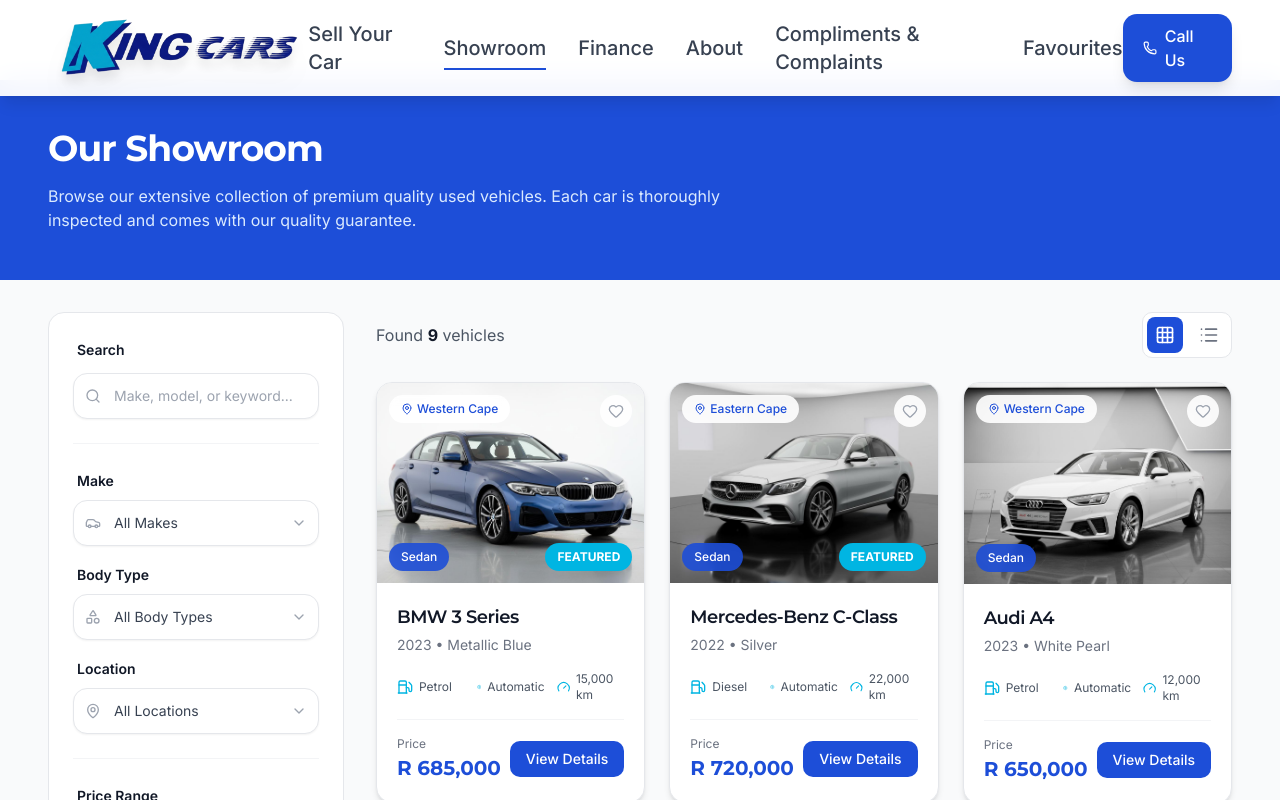
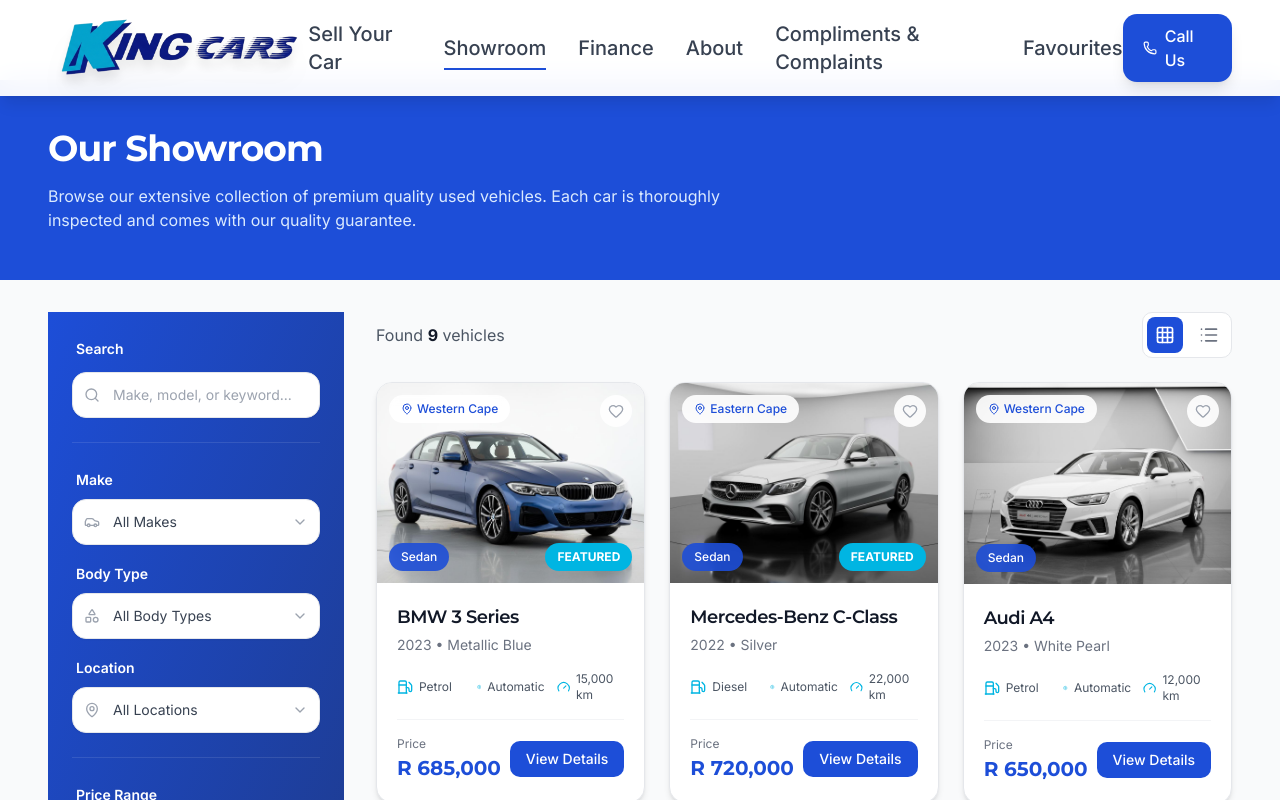
Before and after one commit to pottie2288/king-cars-website, a React (Vite) app: page /showroom in a window 1280 px wide. Shown: the top 800 px of the page. Built offline with nearby package versions, Linux system fonts and the light colour scheme.

Commit message:
style: update Showroom filters background to blue and text to white

```diff
--- a/src/pages/ShowroomPage.tsx
+++ b/src/pages/ShowroomPage.tsx
@@ -120,26 +120,26 @@
 
           {/* Filters Sidebar */}
           <aside className={`
-            fixed inset-0 z-50 lg:z-10 bg-white lg:bg-transparent lg:static lg:w-1/4 lg:block
+            fixed inset-0 z-50 lg:z-10 bg-gradient-to-br from-king-blue to-blue-900 lg:bg-transparent lg:static lg:w-1/4 lg:block
             overflow-y-auto lg:overflow-visible lg:sticky lg:top-24 lg:max-h-[calc(100vh-8rem)] lg:overflow-y-auto lg:scrollbar-hide
             transition-transform duration-300
             ${showMobileFilters ? 'translate-x-0' : '-translate-x-full lg:translate-x-0'}
           `}>
             {/* Mobile Header */}
-            <div className="lg:hidden flex items-center justify-between p-4 border-b border-gray-100 sticky top-0 bg-white z-10">
-              <h2 className="font-bold text-lg">Filters</h2>
+            <div className="lg:hidden flex items-center justify-between p-4 border-b border-white/10 sticky top-0 bg-king-blue z-10">
+              <h2 className="font-bold text-lg text-white">Filters</h2>
               <button
                 onClick={() => setShowMobileFilters(false)}
-                className="p-2 hover:bg-gray-100 rounded-lg"
+                className="p-2 text-white/80 hover:text-white hover:bg-white/10 rounded-lg transition-colors"
               >
                 <X className="w-6 h-6" />
               </button>
             </div>
 
-            <div className="p-4 lg:p-6 bg-white rounded-2xl shadow-sm border border-gray-200 space-y-6">
+            <div className="p-4 lg:p-6 lg:bg-gradient-to-br lg:from-king-blue lg:to-blue-900 rounded-none lg:rounded-2xl lg:shadow-xl border-none lg:border lg:border-white/10 space-y-6">
               {/* Search */}
               <div className="space-y-3">
-                <label className="text-sm font-semibold text-gray-900 ml-1">Search</label>
+                <label className="text-sm font-semibold text-white ml-1">Search</label>
                 <div className="relative">
                   <Search className="absolute left-3 top-1/2 -translate-y-1/2 w-4 h-4 text-gray-400" />
                   <input
@@ -152,12 +152,12 @@
                 </div>
               </div>
 
-              <div className="h-px bg-gray-100" />
+              <div className="h-px bg-white/10" />
 
               {/* Make & Category */}
               <div className="space-y-4">
                 <div className="space-y-2">
-                  <label className="text-sm font-semibold text-gray-900 ml-1">Make</label>
+                  <label className="text-sm font-semibold text-white ml-1">Make</label>
                   <div className="relative group">
                     <div className="absolute inset-y-0 left-0 pl-3 flex items-center pointer-events-none text-gray-400 group-hover:text-king-blue transition-colors">
                       <CarIcon className="h-4 w-4" />
@@ -179,7 +179,7 @@
                 </div>
 
                 <div className="space-y-2">
-                  <label className="text-sm font-semibold text-gray-900 ml-1">Body Type</label>
+                  <label className="text-sm font-semibold text-white ml-1">Body Type</label>
                   <div className="relative group">
                     <div className="absolute inset-y-0 left-0 pl-3 flex items-center pointer-events-none text-gray-400 group-hover:text-king-blue transition-colors">
                       <Shapes className="h-4 w-4" />
@@ -201,7 +201,7 @@
                 </div>
 
                 <div className="space-y-2">
-                  <label className="text-sm font-semibold text-gray-900 ml-1">Location</label>
+                  <label className="text-sm font-semibold text-white ml-1">Location</label>
                   <div className="relative group">
                     <div className="absolute inset-y-0 left-0 pl-3 flex items-center pointer-events-none text-gray-400 group-hover:text-king-blue transition-colors">
                       <MapPin className="h-4 w-4" />
@@ -223,11 +223,11 @@
                 </div>
               </div>
 
-              <div className="h-px bg-gray-100" />
+              <div className="h-px bg-white/10" />
 
               {/* Price Range */}
               <div className="space-y-3">
-                <label className="text-sm font-semibold text-gray-900 ml-1">Price Range</label>
+                <label className="text-sm font-semibold text-white ml-1">Price Range</label>
                 <div className="grid grid-cols-2 gap-3">
                   <div className="relative">
                     <span className="absolute left-3 top-1/2 -translate-y-1/2 text-gray-400 font-medium text-sm">R</span>
@@ -254,7 +254,7 @@
 
               {/* Year Range */}
               <div className="space-y-3">
-                <label className="text-sm font-semibold text-gray-900 ml-1">Year</label>
+                <label className="text-sm font-semibold text-white ml-1">Year</label>
                 <div className="grid grid-cols-2 gap-3">
                   <input
                     type="number"
@@ -275,7 +275,7 @@
 
               <button
                 onClick={clearFilters}
-                className="w-full py-2.5 text-king-blue font-medium text-sm hover:bg-blue-50 rounded-lg transition-colors border border-dashed border-king-blue/30"
+                className="w-full py-2.5 text-white font-medium text-sm hover:bg-white/10 rounded-lg transition-colors border border-dashed border-white/30"
               >
                 Clear All Filters
               </button>
```
